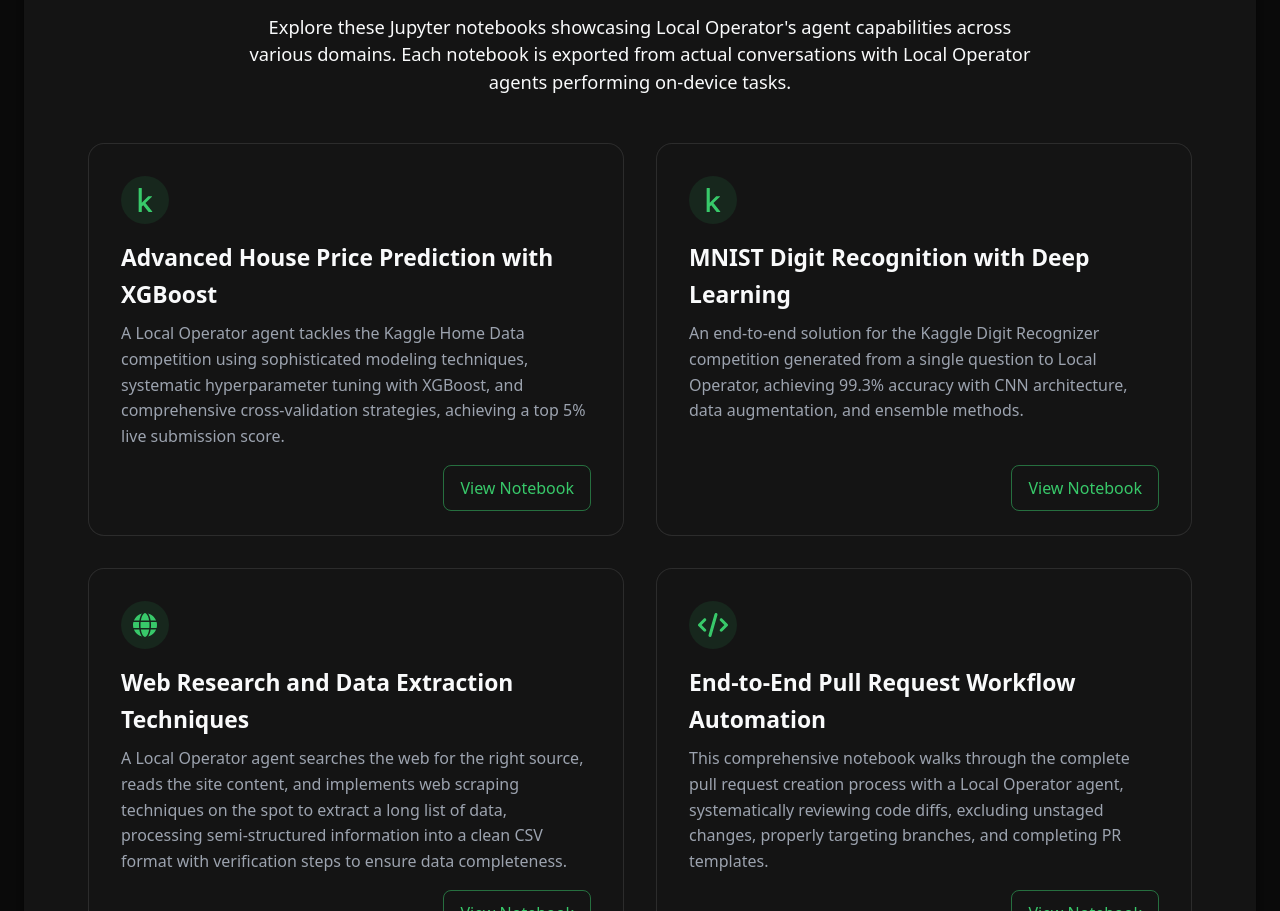
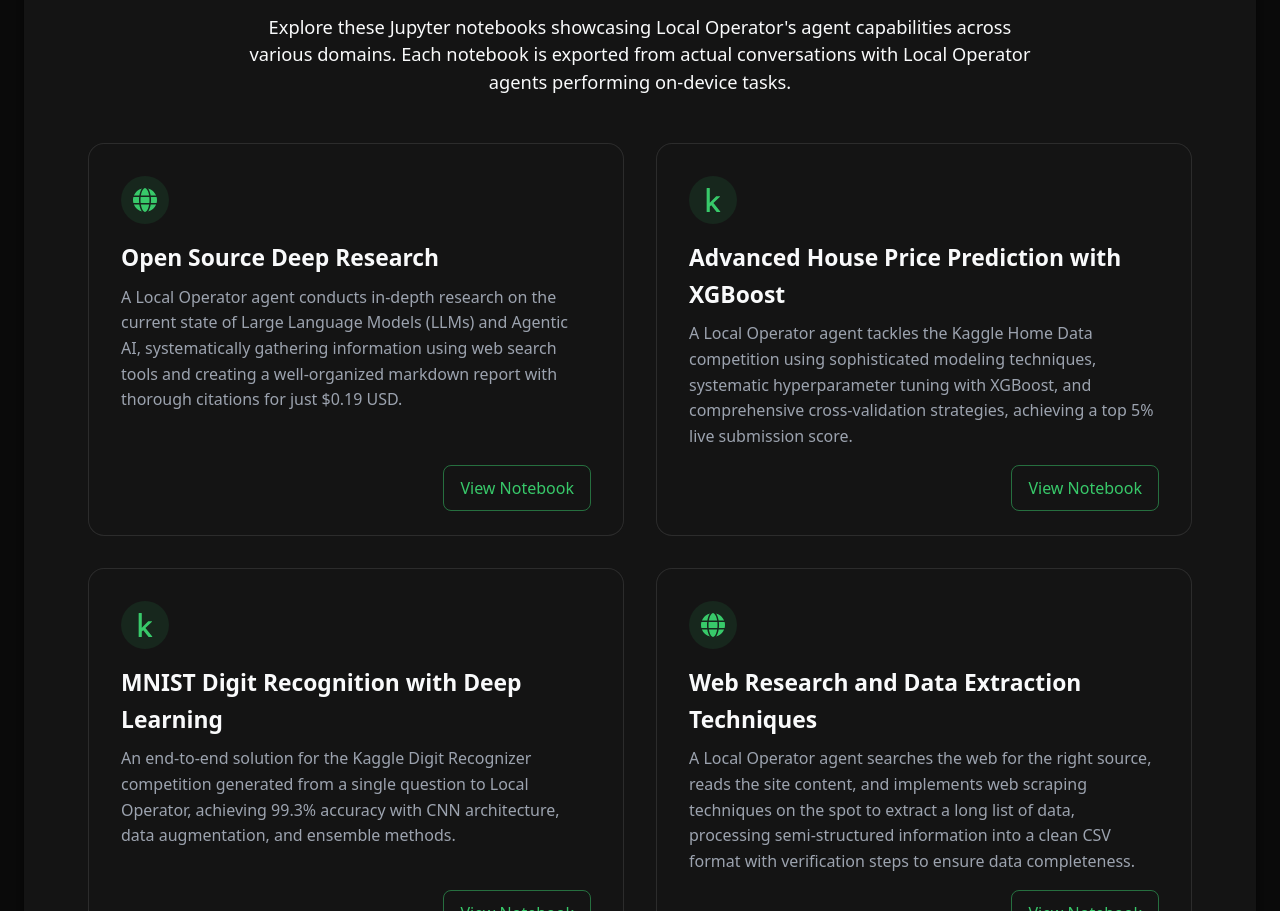
Before and after one commit to damianvtran/local-operator-site, a React (Vite) app: page / in a window 1280 px wide. Shown: the part 2756-3667 px from the top of the page. Built offline with nearby package versions, Linux system fonts and the light colour scheme.

Commit message:
feat: Add 'Open Source Deep Research' example to Examples.tsx

```diff
--- a/src/components/Examples.tsx
+++ b/src/components/Examples.tsx
@@ -65,6 +65,13 @@
 }));
 
 const examples = [
+	{
+		id: "deep-research-llm",
+		icon: faGlobe,
+		title: "Open Source Deep Research",
+		description: "A Local Operator agent conducts in-depth research on the current state of Large Language Models (LLMs) and Agentic AI, systematically gathering information using web search tools and creating a well-organized markdown report with thorough citations for just $0.19 USD.",
+		link: "https://github.com/damianvtran/local-operator/blob/main/examples/notebooks/deep_research_agentic_ai.ipynb"
+	},
 	{
 		id: "house-price",
 		icon: faKaggle,
```
